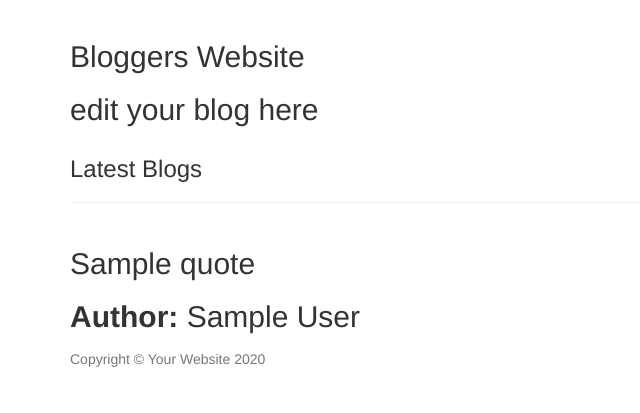
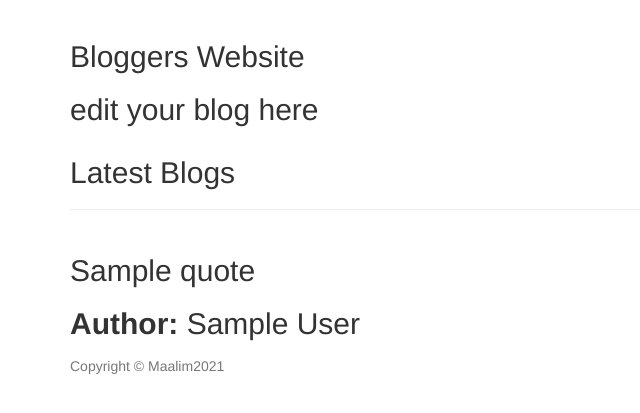
Before and after one commit to Maalim18/Blog, a Flask app: template app/templates/index.html in a window 1280 px wide. Shown: the part 52-465 px from the top of the page, without its empty margins (0-640 px from the left). Run offline with Flask 2, Linux system fonts and the light colour scheme; the template is opened without the code that fills it: most values are stand-ins (such as "Sample title", 1, 10 or a date in 2020); some libraries are stand-ins or nearby versions.

Commit message:
add copyright p tag

```diff
--- a/app/templates/index.html
+++ b/app/templates/index.html
@@ -8,7 +8,7 @@
     </div>
 </div>
 <div class="container">
-    <h3 class="center">Latest Blogs</h3>
+    <h2 class="center">Latest Blogs</h2>
     <hr>
     <br>
     <p class="center" style="font-size: 30px;">{{quote.quote}}</p>
@@ -21,7 +21,7 @@
         <div class="container">
           <div class="row">
             <div class="col-lg-8 col-md-10 mx-auto">
-              <p class="copyright text-muted">Copyright &copy; Your Website 2020</p>
+              <p class="copyright text-muted">Copyright &copy; Maalim2021</p>
             </div>
           </div>
         </div>
```
